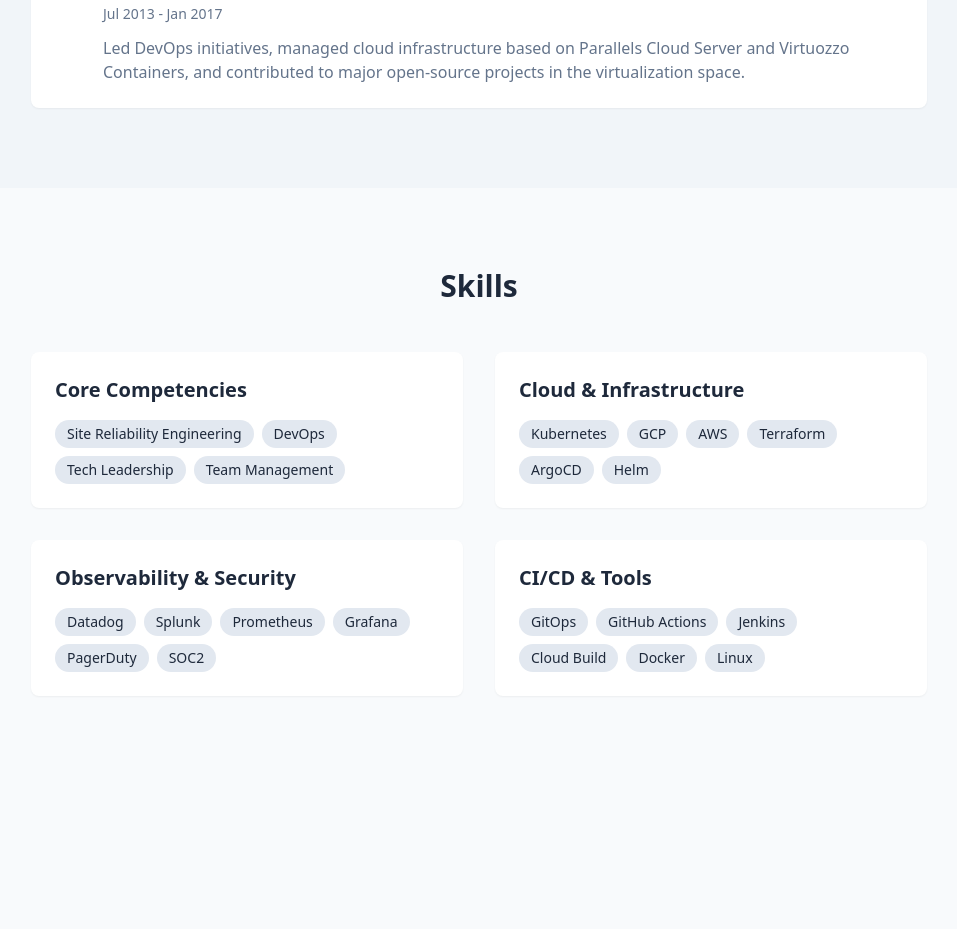
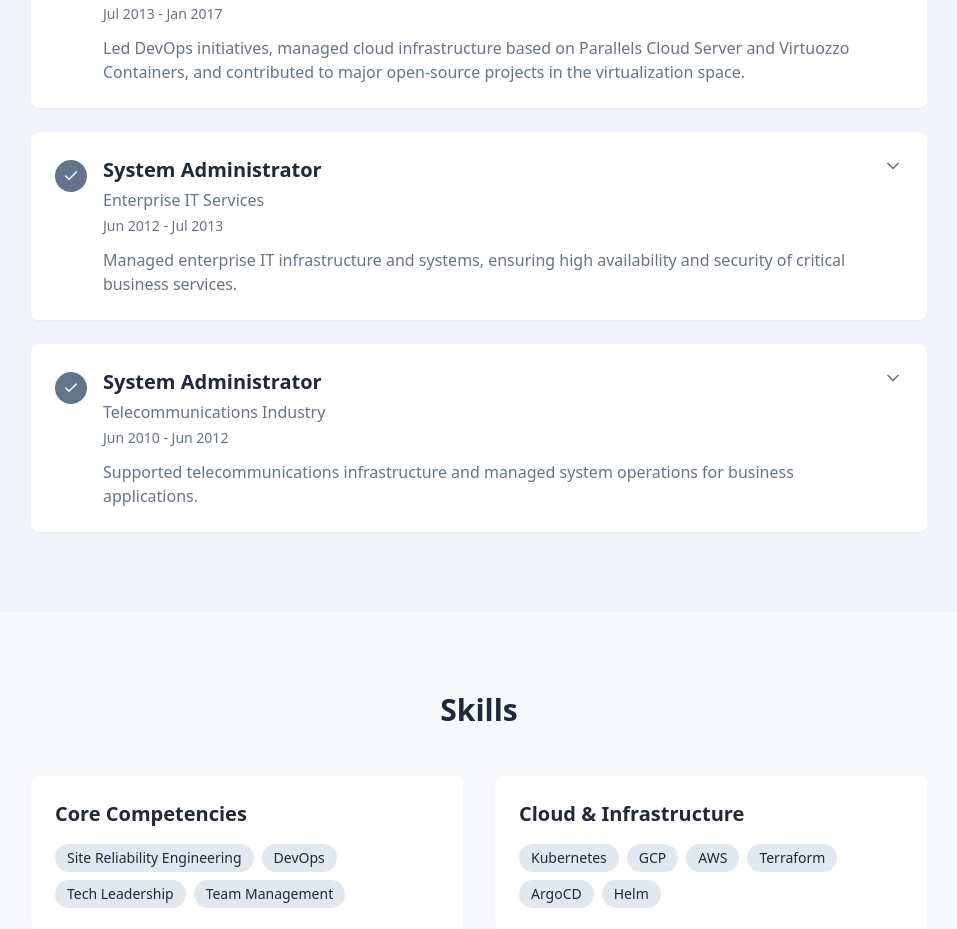
Before and after one commit to legal90/legal90.github.io, a React (Vite) app: page / in a window 1280 px wide. Shown: the part 1780-2709 px from the top of the page, without its empty margins (161-1118 px from the left). Before the commit the page ends 2556 px from the top, so only its background shows below. Built offline with nearby package versions, Linux system fonts and the light colour scheme.

Commit message:
Add earlier career experience
Adds information about earlier career experience as a System Administrator before the roles already listed on the website.  The exact employer names are not included, but the time periods are noted to show a longer career history in tech.

```diff
--- a/src/components/Experience.tsx
+++ b/src/components/Experience.tsx
@@ -1,4 +1,3 @@
-
 import { Check, ChevronDown } from "lucide-react";
 import {
   Collapsible,
@@ -85,6 +84,28 @@ const experiences = [
       "Improved Parallels Desktop for Pro customers by developing integrations with popular tools like Vagrant, Packer, and Docker Machine.",
     ],
   },
+  {
+    title: "System Administrator",
+    company: "Enterprise IT Services",
+    period: "Jun 2012 - Jul 2013",
+    description: "Managed enterprise IT infrastructure and systems, ensuring high availability and security of critical business services.",
+    achievements: [
+      "Maintained and supported enterprise-level IT infrastructure",
+      "Ensured system availability and security",
+      "Provided technical support for business-critical applications",
+    ],
+  },
+  {
+    title: "System Administrator",
+    company: "Telecommunications Industry",
+    period: "Jun 2010 - Jun 2012",
+    description: "Supported telecommunications infrastructure and managed system operations for business applications.",
+    achievements: [
+      "Managed system operations and infrastructure",
+      "Provided technical support and maintenance",
+      "Ensured reliable operation of business systems",
+    ],
+  },
 ];
 
 const Experience = () => {
```
